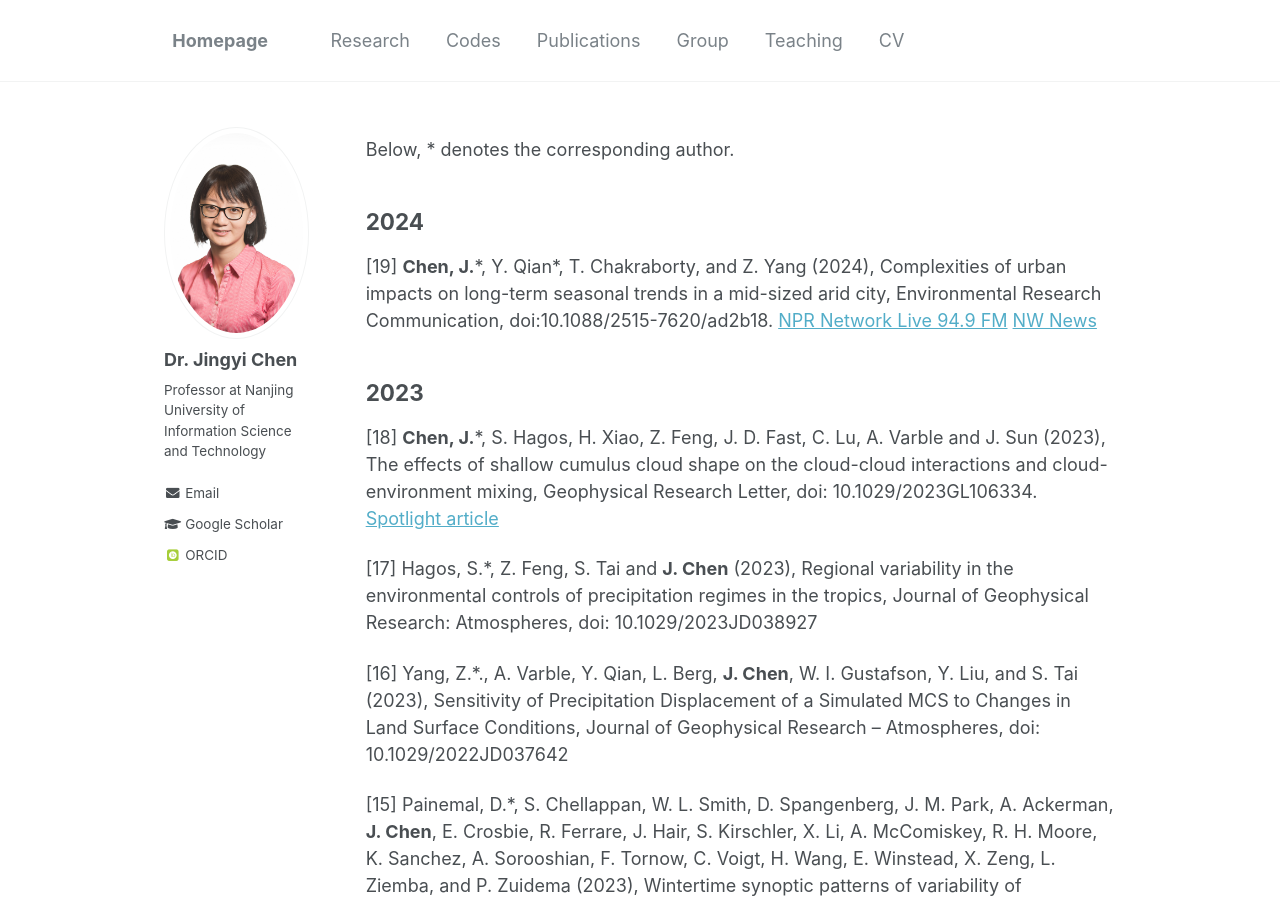
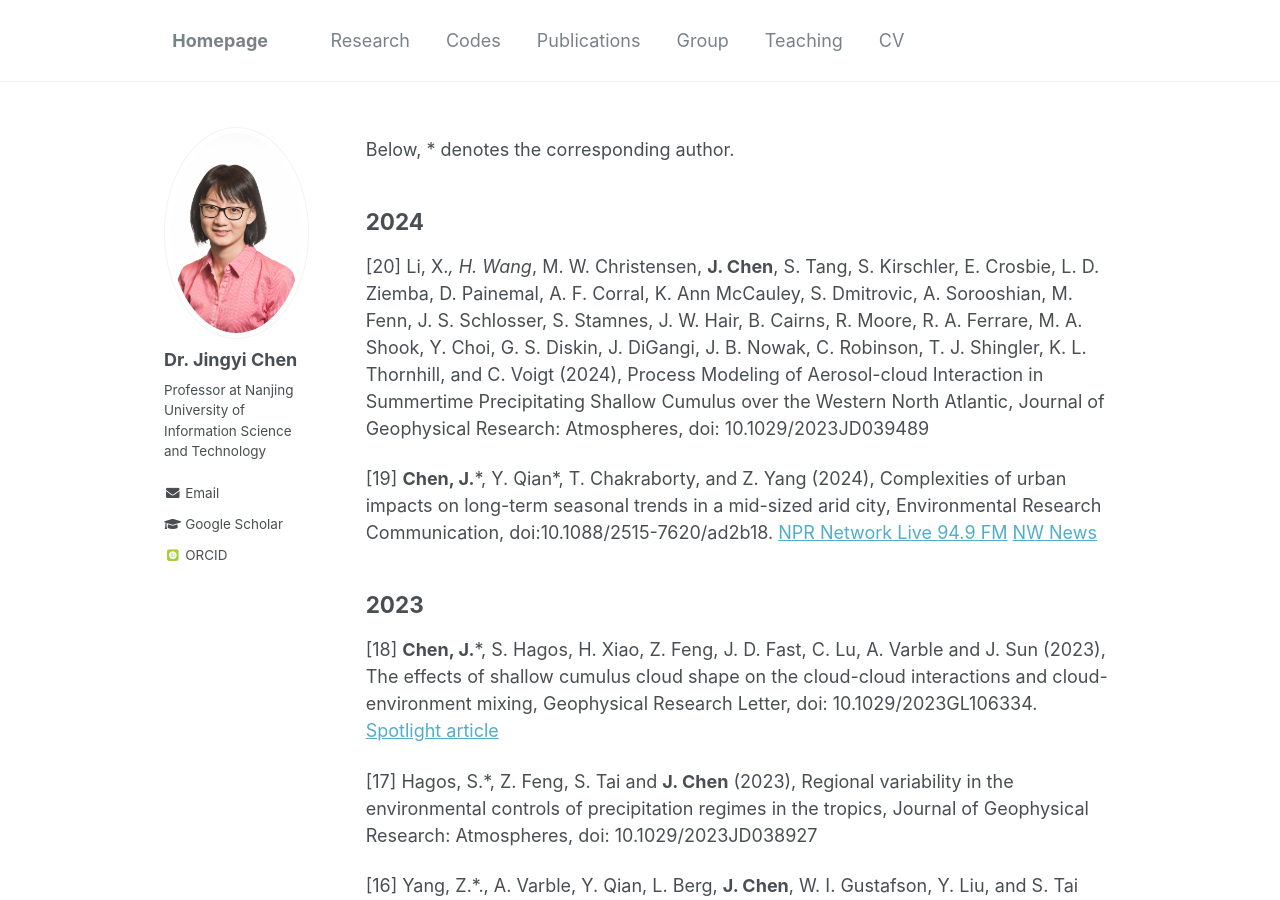
Before and after one commit to Jingyi-Chen/jingyi-chen.github.io, a Jekyll site: the page built from _pages/publications.md, in a window 1280 px wide and 900 px high. Built offline with Jekyll 4.4.1, drawn with Linux system fonts in a browser that asks for light colours; some web fonts are replaced.

Commit message:
Update publications.md

```diff
--- a/_pages/publications.md
+++ b/_pages/publications.md
@@ -8,6 +8,8 @@ Below, * denotes the corresponding author.
 
 2024
 ---
+[20]	Li, X.*, H. Wang*, M. W. Christensen, **J. Chen**, S. Tang, S. Kirschler, E. Crosbie, L. D. Ziemba, D. Painemal,  A. F. Corral, K. Ann McCauley, S. Dmitrovic, A. Sorooshian, M. Fenn, J. S. Schlosser, S. Stamnes, J. W. Hair, B. Cairns, R. Moore, R. A. Ferrare, M. A. Shook, Y. Choi, G. S. Diskin, J. DiGangi, J. B. Nowak, C. Robinson, T. J. Shingler, K. L. Thornhill, and C. Voigt (2024), Process Modeling of Aerosol-cloud Interaction in Summertime Precipitating Shallow Cumulus over the Western North Atlantic, Journal of Geophysical Research: Atmospheres, doi: 10.1029/2023JD039489
+
 [19] **Chen, J.**\*, Y. Qian\*, T. Chakraborty, and Z. Yang (2024), Complexities of urban impacts on long-term seasonal trends in a mid-sized arid city, Environmental Research Communication, doi:10.1088/2515-7620/ad2b18. [NPR Network Live 94.9 FM](https://www.kuow.org/stories/study-as-the-climate-changes-the-desert-tri-cities-is-actually-getting-cooler)  [NW News](https://www.nwnewsnetwork.org/environment-and-planning/2024-02-22/study-as-the-climate-changes-the-desert-tri-cities-is-actually-getting-cooler)
 
 2023
```
